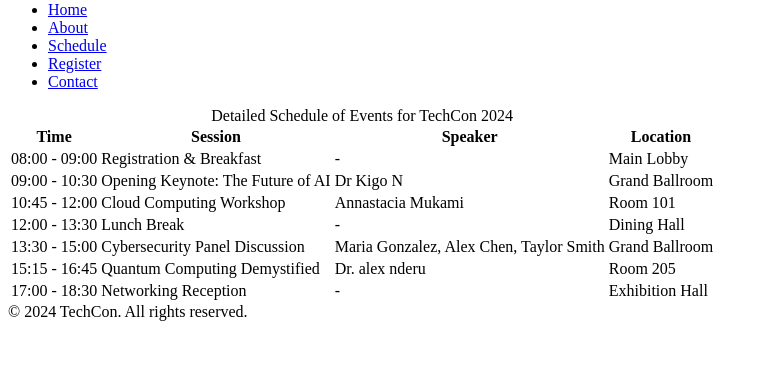
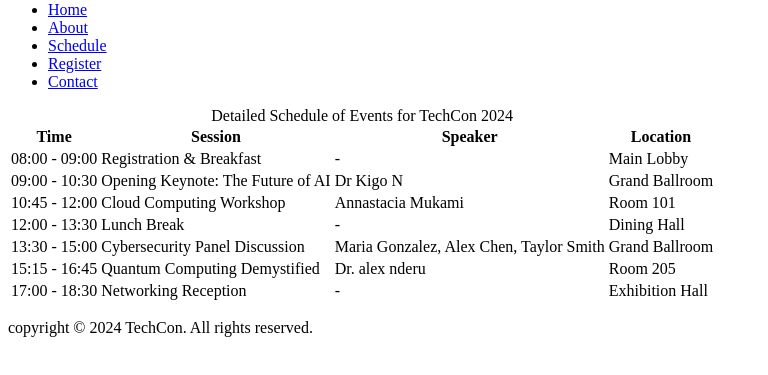
Before and after one commit to LynMunene/TechCon_HTML, a plain HTML site: page techcon_website/schedule.html in a window 1280 px wide. Shown: the part 79-454 px from the top of the page, without its empty margins (0-768 px from the left). Drawn offline with Linux system fonts and the light colour scheme.

Commit message:
Verified footer consistency

```diff
--- a/techcon_website/schedule.html
+++ b/techcon_website/schedule.html
@@ -77,6 +77,8 @@
         </table>
     </main>
 
-    <footer>&copy; 2024 TechCon. All rights reserved.</footer>
+    <footer>
+        <p>copyright © 2024 TechCon. All rights reserved.</p>
+    </footer>
 </body>
 </html>
```
